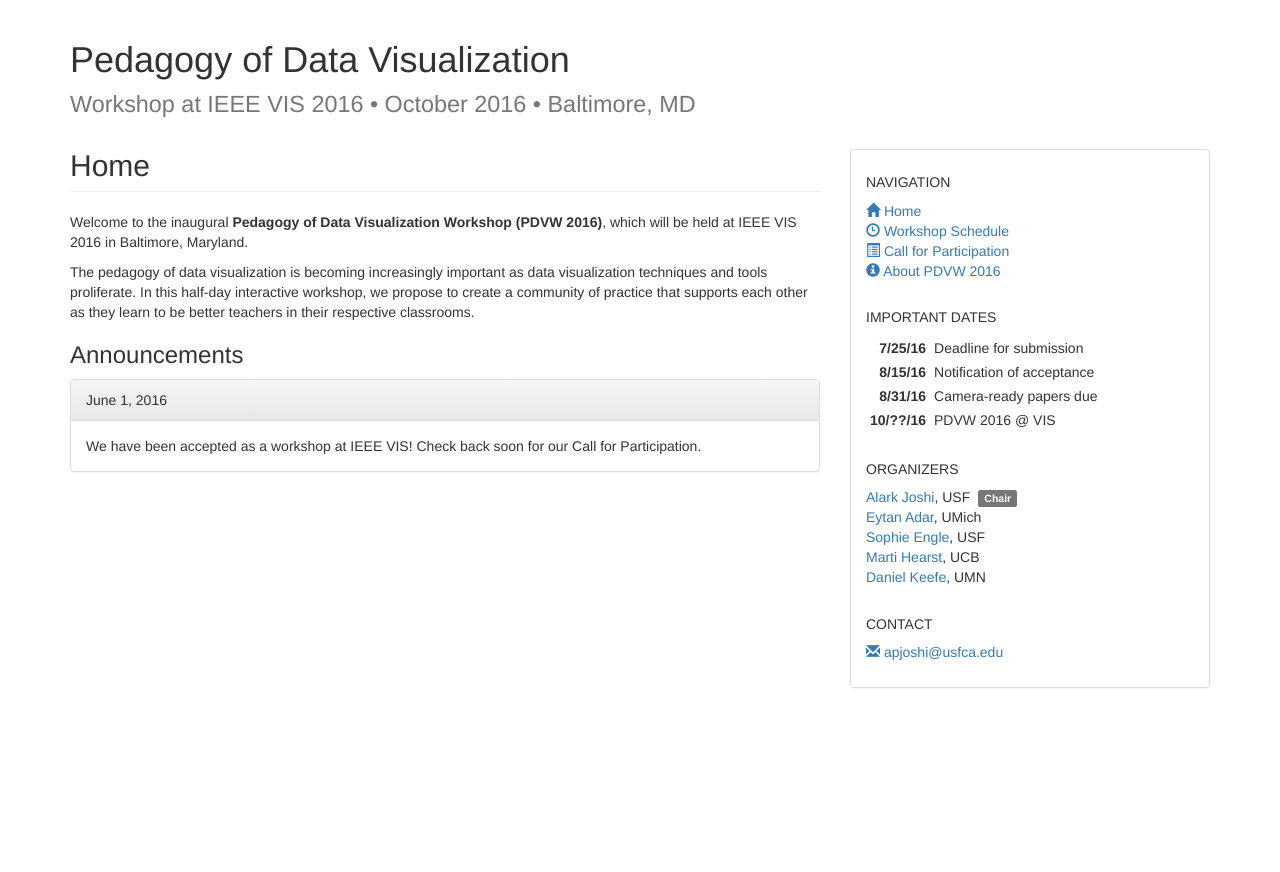
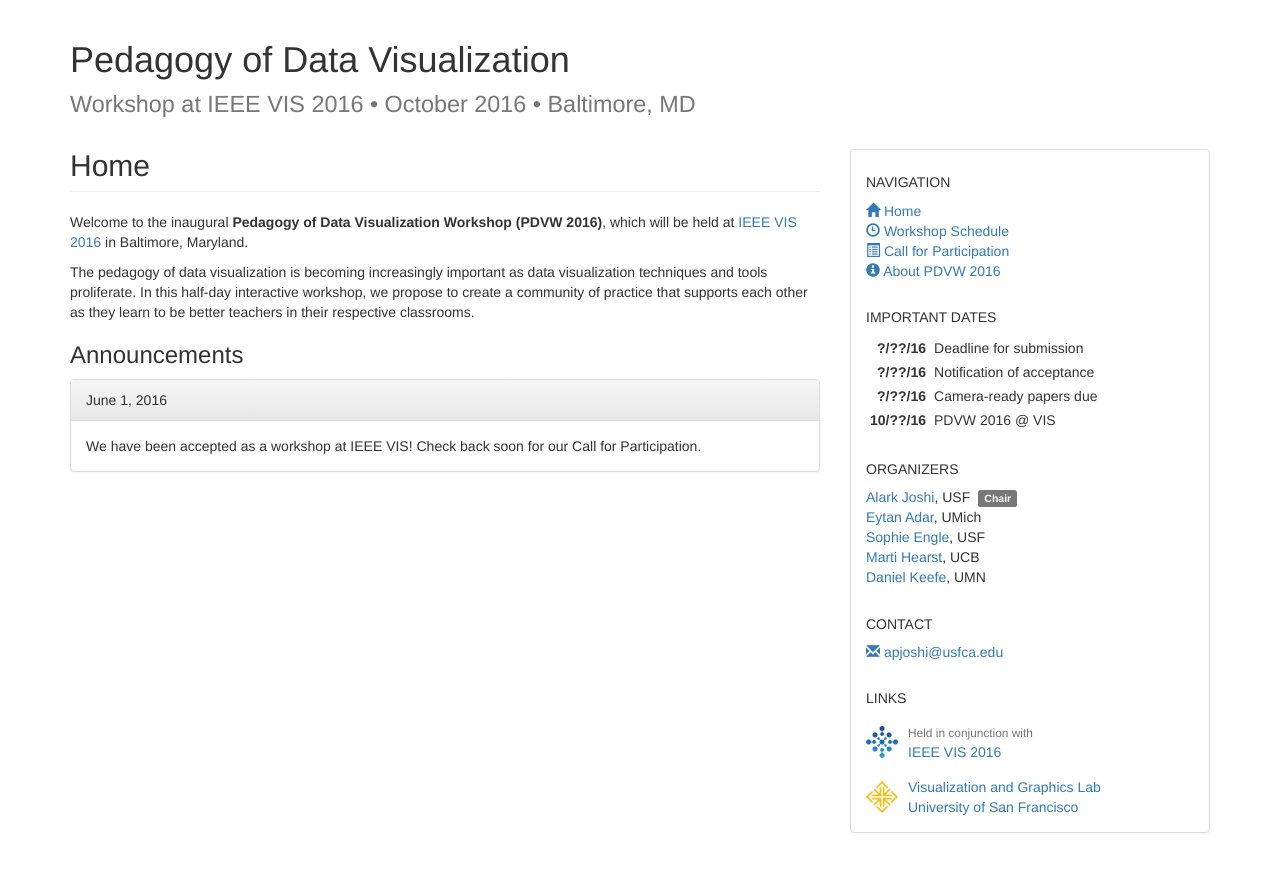
Before and after one commit to usfvgl/pdvw, a Jekyll site: the page built from 2016/index.html, in a window 1280 px wide. Shown: the top 872 px of the page. Built offline with Jekyll 4.4.1, drawn with Linux system fonts in a browser that asks for light colours.

Commit message:
Updating layout.

```diff
--- a/2016/index.html
+++ b/2016/index.html
@@ -3,7 +3,7 @@ layout: default
 title: Home
 ---
 
-<p class="">Welcome to the inaugural <strong>Pedagogy of Data Visualization Workshop (PDVW 2016)</strong>, which will be held at IEEE VIS 2016 in Baltimore, Maryland.</p>
+<p class="">Welcome to the inaugural <strong>Pedagogy of Data Visualization Workshop (PDVW 2016)</strong>, which will be held at <a href="http://ieeevis.org/">IEEE VIS 2016</a> in Baltimore, Maryland.</p>
 
 <p>The pedagogy of data visualization is becoming increasingly important as data visualization techniques and tools proliferate. In this half-day interactive workshop, we propose to create a community of practice that supports each other as they learn to be better teachers in their respective classrooms.</p>
 
--- a/_layouts/default.html
+++ b/_layouts/default.html
@@ -51,17 +51,17 @@
                   <table class="table table-hover table-dates">
                     <tbody>
                       <tr>
-                        <th>7/25/16</td>
+                        <th>?/??/16</td>
                         <td>Deadline for submission</td>
                       </tr>
 
                       <tr>
-                        <th>8/15/16</td>
+                        <th>?/??/16</td>
                         <td>Notification of acceptance</td>
                       </tr>
 
                       <tr>
-                        <th>8/31/16</td>
+                        <th>?/??/16</td>
                         <td>Camera-ready papers due</td>
                       </tr>
 
@@ -88,6 +88,27 @@
                 <ul class="list-unstyled">
                   <li><a href="mailto:apjoshi@usfca.edu"><span class="glyphicon glyphicon-envelope"></span> apjoshi@usfca.edu</a></li>
                 </ul>
+
+                <h5 class="text-uppercase shift-down">Links</h5>
+
+                <div class="media">
+                  <div class="media-left media-middle">
+                    <a href="#">
+                      <img class="media-object" src="{{ site.github.url }}/2016/images/ieeevis.jpg" width="32">
+                    </a>
+                  </div>
+                  <div class="media-body"><small class="text-muted">Held in conjunction with</small><br/><a href="http://ieeevis.org/">IEEE VIS 2016</a></div>
+                </div>
+
+                <div class="media">
+                  <div class="media-left media-middle">
+                    <a href="#">
+                      <img class="media-object" src="{{ site.github.url }}/2016/images/usfvgl.png" width="32">
+                    </a>
+                  </div>
+                  <div class="media-body"><a href="http://vgl.cs.usfca.edu/">Visualization and Graphics Lab</a><br/><a href="https://www.usfca.edu/">University of San Francisco</a></div>
+                </div>
+
               </div>
             </div>
           </div>
```
Also changed, not shown: 2016/images/ieeevis.jpg (added), 2016/images/usfvgl.png (added).
